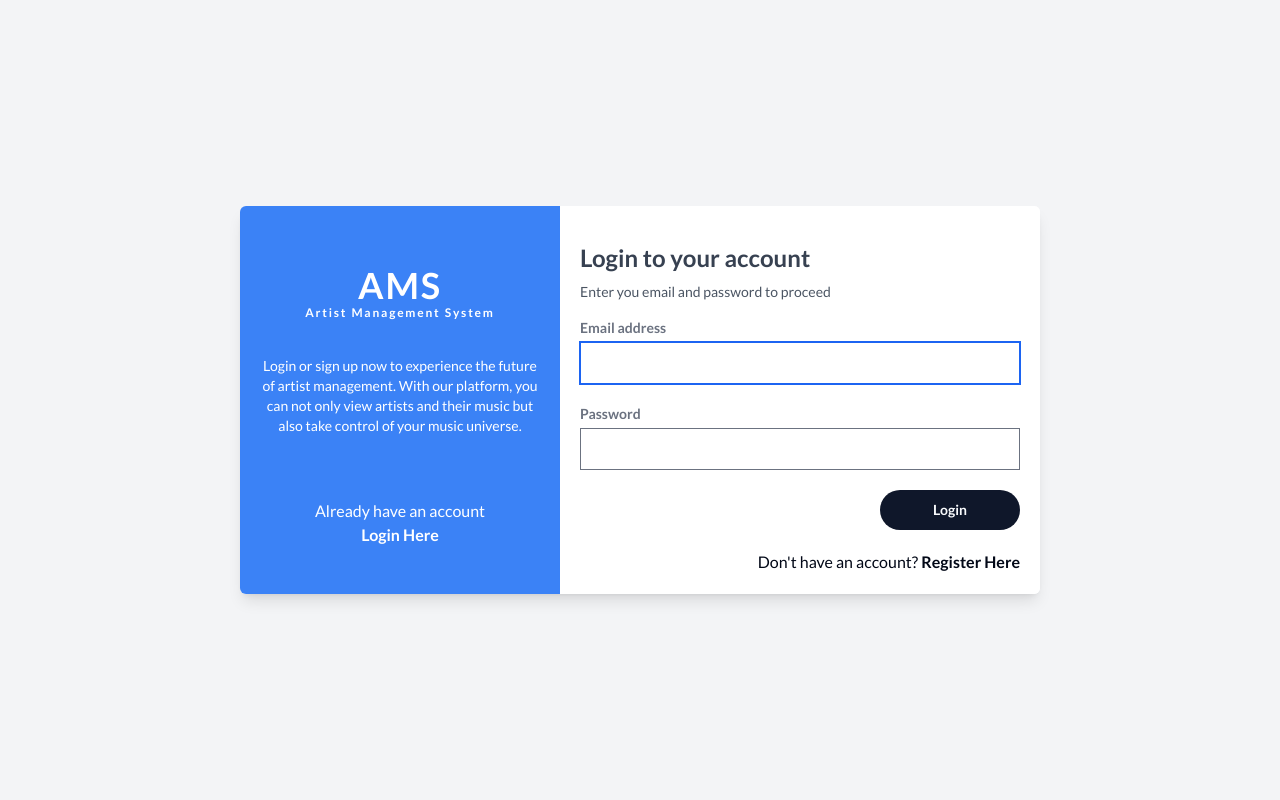
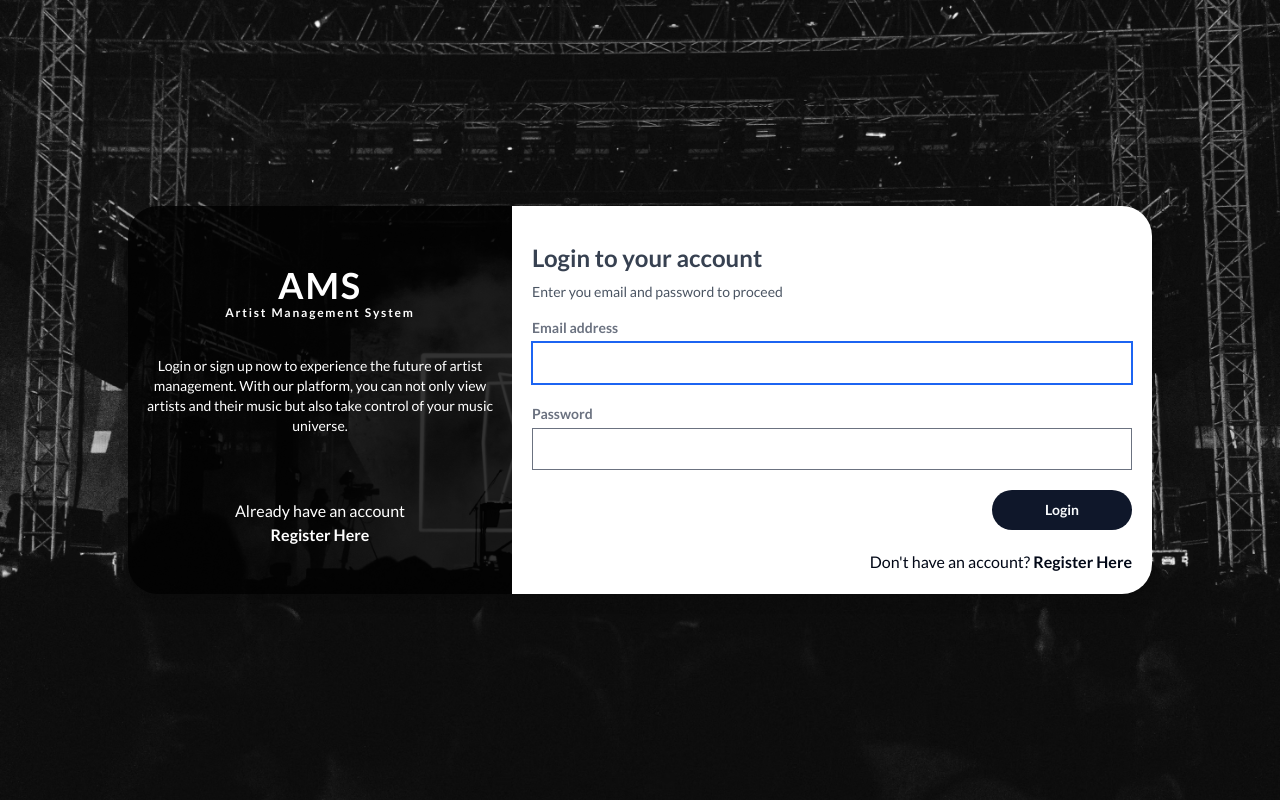
Before and after one commit to xagun/artist-management-system, a React (Vite) app in the folder AMS-frontend/: page / in a window 1280 px wide. Built offline with nearby package versions, Linux system fonts and the light colour scheme.

Commit message:
fix: chnage the login page UI

```diff
--- a/AMS-frontend/src/layout/DefaultLayout.tsx
+++ b/AMS-frontend/src/layout/DefaultLayout.tsx
@@ -11,20 +11,26 @@ export default function DefaultLayout() {
   }
 
   return (
-        <div className="flex items-center min-h-screen p-4 bg-gray-100 lg:justify-center font-lato ">
+    <div
+      className="flex items-center min-h-screen p-4 lg:justify-center font-lato"
+      style={{
+        backgroundImage: "url('bg-img.avif')",
+        backgroundSize: "cover",
+        backgroundPosition: "top",
+      }}
+    >
       {fullSpinner && <FullWindowSpinner />}
 
-            <div className="flex flex-col overflow-hidden bg-white rounded-md shadow-lg max md:flex-row md:flex-1 lg:max-w-[800px]">
-                <div className="p-4 py-6 text-white bg-blue-500 md:w-80 md:flex-shrink-0 md:flex md:flex-col md:items-center md:justify-evenly">
+      <div className="flex flex-col overflow-hidden rounded-[30px] shadow-lg max md:flex-row md:flex-1 lg:max-w-[1024px]">
+        <div className="p-4 py-6 bg-black bg-opacity-80 text-white md:w-96 md:flex-shrink-0 md:flex md:flex-col md:items-center md:justify-evenly">
           <div className="my-3 text-4xl font-bold tracking-wider text-center">
             <span>AMS</span>
             <div className="text-xs">Artist Management System</div>
           </div>
           <p className="mt-6 font-normal text-center md:mt-0 text-sm ">
-                        Login or sign up now to experience the future of artist
-                        management. With our platform, you can not only view
-                        artists and their music but also take control of your
-                        music universe.
+            Login or sign up now to experience the future of artist management.
+            With our platform, you can not only view artists and their music but
+            also take control of your music universe.
           </p>
           <p className="flex flex-col items-center justify-center mt-10 text-center">
             <span>
@@ -32,13 +38,13 @@ export default function DefaultLayout() {
                 ? "Don't have an account?"
                 : "Already have an account"}
             </span>
-                        {pathName.match("login") ? (
+            {pathName.match("register" || "") ? (
+              <Link to="/login" className="font-bold">
+                Login Here
+              </Link>
+            ) : (
               <Link to="/register" className="font-bold">
                 Register Here
-                            </Link>
-                        ) : (
-                            <Link to="/login" className="font-bold">
-                                Login Here
               </Link>
             )}
           </p>
```
Also changed, not shown: AMS-frontend/public/bg-img.avif (added). Lines whose indentation alone changed are shown as unchanged.
